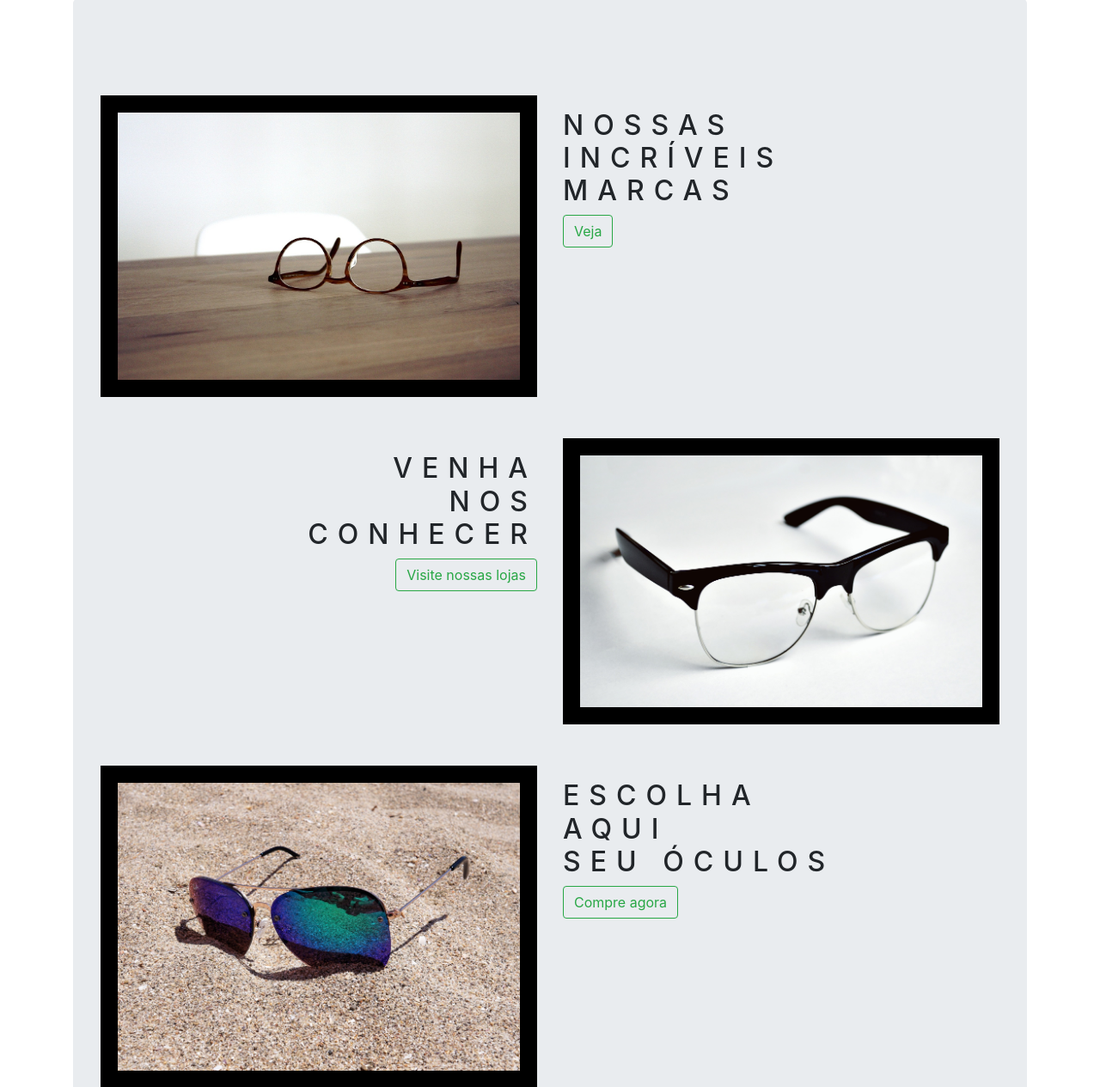
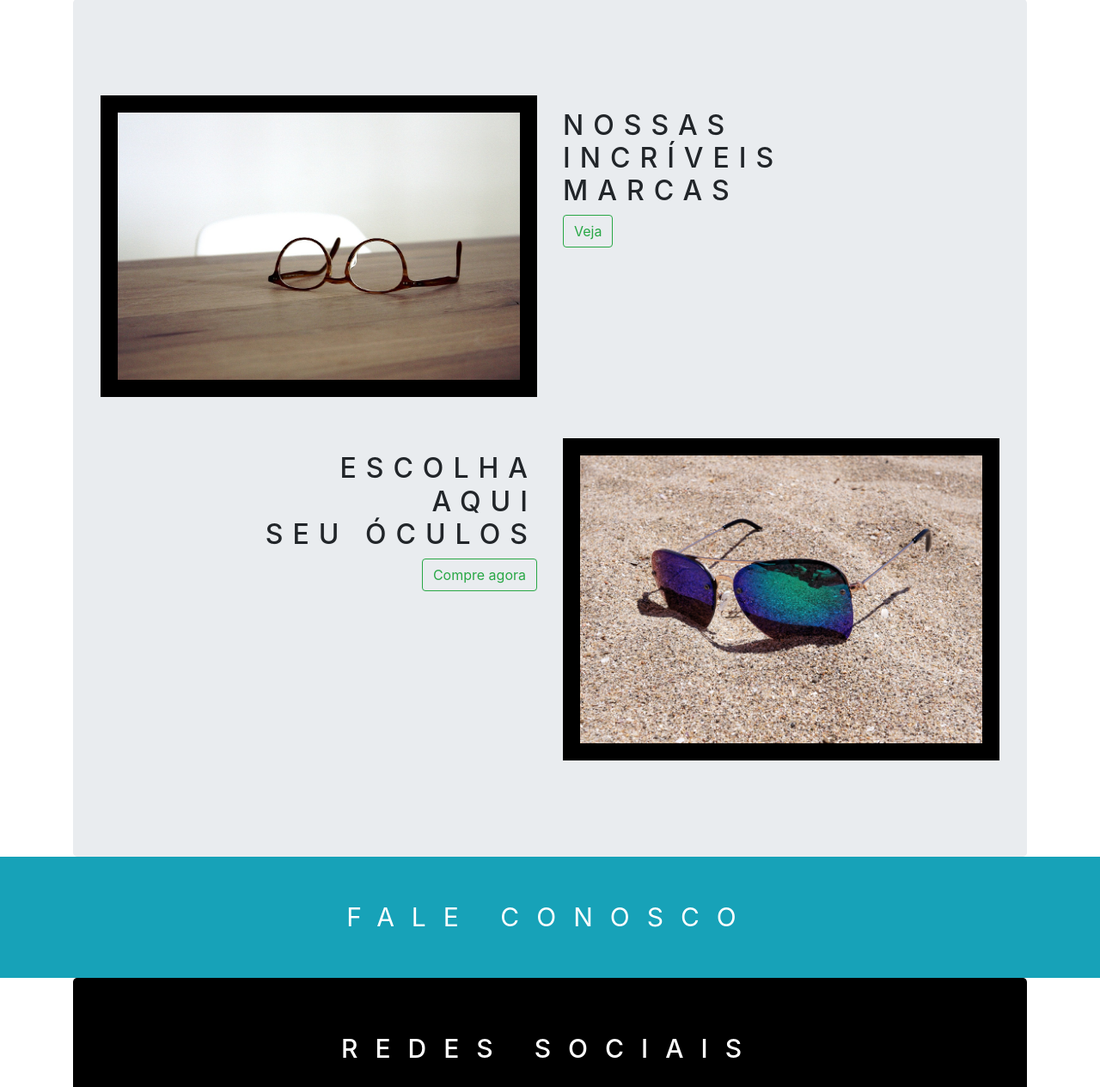
Before and after one commit to guilehm/E-commerce, a Django app: page / in a window 1280 px wide. Shown: the part 607-1872 px from the top of the page at 86% size. Run offline with Django 3.2, Linux system fonts and the light colour scheme; data that the repository does not hold is empty; some libraries are stand-ins or nearby versions.

Commit message:
Index improvements

```diff
--- a/oticas/templates/oticas/index.html
+++ b/oticas/templates/oticas/index.html
@@ -20,28 +20,19 @@
 
             <div class="row my-5">
                 <div class="col-md-6">
-                    <h2 class="mt-3 text-right">VENHA<br>
-                        NOS<br>
-                        CONHECER<br>
-                        <button class="btn btn-outline-success btn-md pull-right my-2">Visite nossas lojas</button>
+                    <h2 class="mt-3 text-right">ESCOLHA<br>
+                        AQUI<br>
+                        SEU ÓCULOS<br>
                     </h2>
+                    <p class="text-right">
+                        <a href=" % url 'oticas:oculos' %}" class="btn btn-outline-success btn-md mb-3">Compre agora</a>
+                    </p>
                 </div>
                 <div class="col-md-6">
-                    <img class="img-fluid img-row" src="{% static 'oticas/img/07.jpg' %}">
+                    <img class="img-fluid img-row" src="{% static 'oticas/img/12.jpg' %}">
                 </div>
             </div>
 
-            <div class="row my-5">
-                <div class="col-md-6">
-                    <img class="img-fluid img-row" src="{% static 'oticas/img/12.jpg' %}">
-                </div>
-                <div class="col-md-6">
-                    <h2 class="mt-3">ESCOLHA<br>
-                    AQUI<br>
-                    SEU ÓCULOS</h2>
-                    <a href="{% url 'oticas:oculos' %}" class="btn btn-outline-success btn-md mb-3">Compre agora</a>
-                </div>
-            </div>
         </div>
     </div>
 </section>
--- a/oticas/templates/oticas/oculos.html
+++ b/oticas/templates/oticas/oculos.html
@@ -24,7 +24,7 @@
 
                 {% for i in oculos %}
                 {% if i.disp %}
-                <div class="col-12 col-md-4 col-lg-3 child" style="width: 18rem;">
+                <div class="col-6 col-md-4 col-lg-3 child" style="width: 18rem;">
                     <div class="card border-0">
                         <img class="card-img-top" src="{{ i.imagem.url }}" alt="Card image cap">
                         <div class="card-body">
```
Also changed, not shown: oticas/static/oticas/css/fontawesome-all.css, 1 other file.
